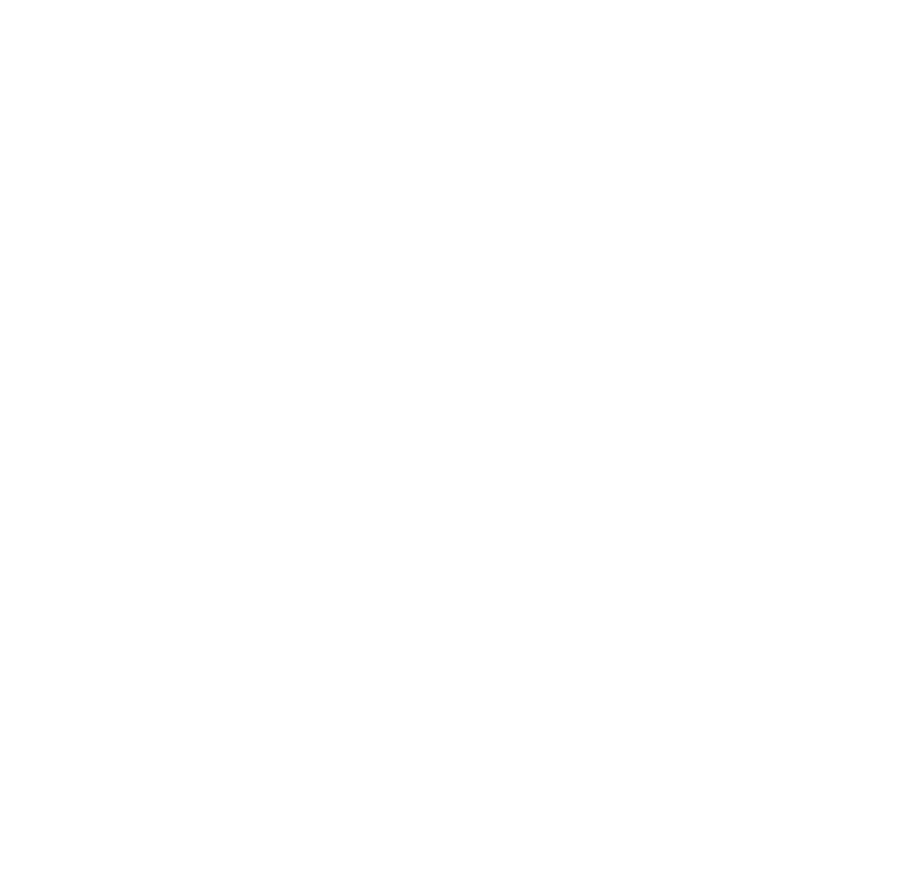
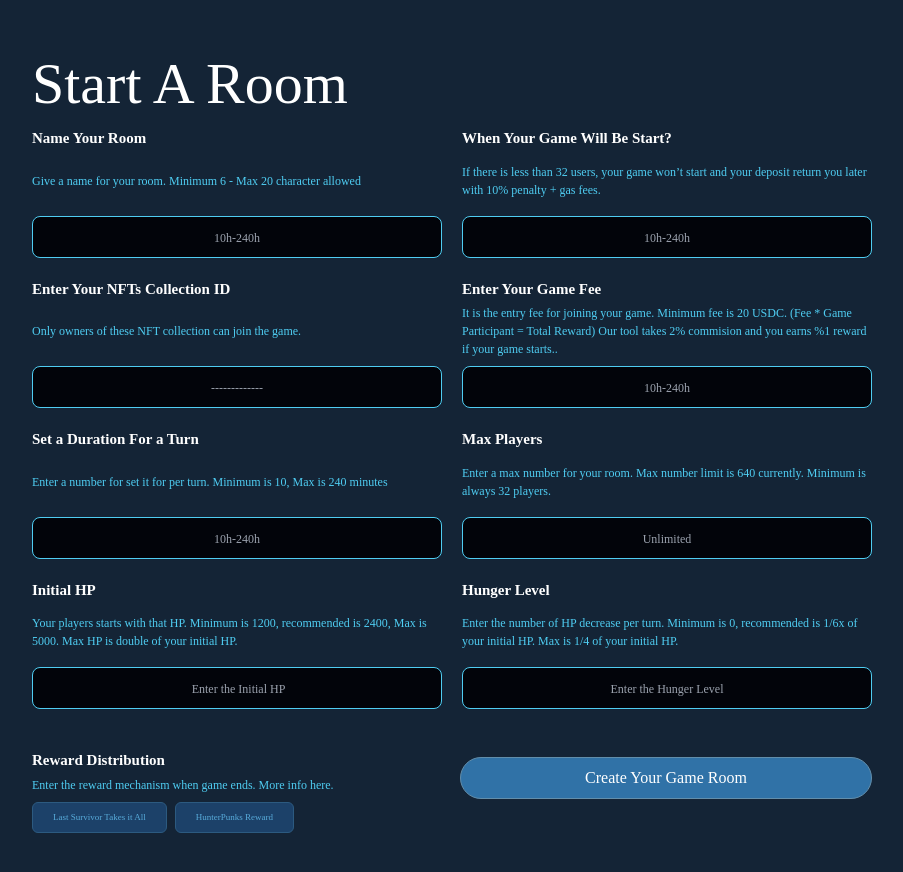
Before and after one commit to codekaya/Pragma-Hackathon-DOJO-ARENA, a React (Vite) app in the folder client/: page /start in a window 1280 px wide. Before the commit this address had no page. Shown: the whole page, without its empty margins (188-1091 px from the left). Before the commit the page ends 800 px from the top, so only its background shows below. Built offline with nearby package versions, Linux system fonts and the light colour scheme; a web font is replaced by a local one.

Commit message:
start game room

```diff
--- a/client/src/main.jsx
+++ b/client/src/main.jsx
@@ -2,6 +2,7 @@
 import ReactDOM from "react-dom/client";
 import "./output.css";
 import Main from "./pages/Main";
+import Start from "./pages/Start";
 import { BrowserRouter, Routes, Route } from "react-router-dom";
 
 ReactDOM.createRoot(document.getElementById("root")).render(
@@ -9,6 +10,7 @@
     <BrowserRouter>
       <Routes>
         <Route path="/" element={<Main />} />
+        <Route path="/start" element={<Start />} />
       </Routes>
     </BrowserRouter>
   </React.StrictMode>
--- a/client/src/output.css
+++ b/client/src/output.css
@@ -530,72 +530,24 @@
   position: relative;
 }
 
-.-left-\[11\.6rem\] {
-  left: -11.6rem;
+.-left-\[6\.4rem\] {
+  left: -6.4rem;
 }
 
-.-left-\[8\.1rem\] {
-  left: -8.1rem;
-}
-
-.-left-\[8rem\] {
-  left: -8rem;
-}
-
-.-left-\[9rem\] {
-  left: -9rem;
-}
-
-.top-0 {
-  top: 0px;
-}
-
-.-left-\[6rem\] {
-  left: -6rem;
+.-left-\[6\.5rem\] {
+  left: -6.5rem;
 }
 
 .-left-\[7rem\] {
   left: -7rem;
 }
 
-.-left-\[6\.6rem\] {
-  left: -6.6rem;
-}
-
-.-left-\[8\.6rem\] {
-  left: -8.6rem;
-}
-
-.-left-\[9\.6rem\] {
-  left: -9.6rem;
-}
-
 .-left-\[9\.1rem\] {
   left: -9.1rem;
 }
 
-.-left-\[6\.1rem\] {
-  left: -6.1rem;
-}
-
-.-left-\[6\.3rem\] {
-  left: -6.3rem;
-}
-
-.-left-\[6\.4rem\] {
-  left: -6.4rem;
-}
-
-.-left-\[8\.3rem\] {
-  left: -8.3rem;
-}
-
-.-left-\[6\.5rem\] {
-  left: -6.5rem;
-}
-
-.isolate {
-  isolation: isolate;
+.top-0 {
+  top: 0px;
 }
 
 .mx-auto {
@@ -609,6 +561,10 @@
 
 .mr-auto {
   margin-right: auto;
+}
+
+.mt-1 {
+  margin-top: 0.25rem;
 }
 
 .mt-10 {
@@ -659,24 +615,16 @@
   min-height: 100vh;
 }
 
-.w-1\/3 {
-  width: 33.333333%;
+.w-dojo {
+  width: 1000px;
 }
 
-.w-2\/3 {
-  width: 66.666667%;
-}
-
-.w-20 {
-  width: 5rem;
-}
-
-.w-full {
+.w-\[100\%\] {
   width: 100%;
 }
 
-.w-1\/2 {
-  width: 50%;
+.w-\[20rem\] {
+  width: 20rem;
 }
 
 .min-w-\[100px\] {
@@ -691,6 +639,10 @@
   max-width: 1000px;
 }
 
+.flex-grow {
+  flex-grow: 1;
+}
+
 .grid-cols-2 {
   grid-template-columns: repeat(2, minmax(0, 1fr));
 }
@@ -703,6 +655,10 @@
   grid-template-columns: repeat(4, minmax(0, 1fr));
 }
 
+.grid-rows-4 {
+  grid-template-rows: repeat(4, minmax(0, 1fr));
+}
+
 .flex-row {
   flex-direction: row;
 }
@@ -713,6 +669,10 @@
 
 .items-center {
   align-items: center;
+}
+
+.items-stretch {
+  align-items: stretch;
 }
 
 .justify-start {
@@ -759,12 +719,26 @@
   margin-bottom: calc(2rem * var(--tw-space-y-reverse));
 }
 
+.space-x-2 > :not([hidden]) ~ :not([hidden]) {
+  --tw-space-x-reverse: 0;
+  margin-right: calc(0.5rem * var(--tw-space-x-reverse));
+  margin-left: calc(0.5rem * calc(1 - var(--tw-space-x-reverse)));
+}
+
+.rounded-lg {
+  border-radius: 0.5rem;
+}
+
 .rounded-md {
   border-radius: 0.375rem;
 }
 
-.rounded-lg {
-  border-radius: 0.5rem;
+.rounded-2xl {
+  border-radius: 1rem;
+}
+
+.rounded-3xl {
+  border-radius: 1.5rem;
 }
 
 .border {
@@ -790,11 +764,6 @@
   border-color: rgb(0 0 0 / var(--tw-border-opacity));
 }
 
-.border-blue-600 {
-  --tw-border-opacity: 1;
-  border-color: rgb(37 99 235 / var(--tw-border-opacity));
-}
-
 .border-green-400 {
   --tw-border-opacity: 1;
   border-color: rgb(74 222 128 / var(--tw-border-opacity));
@@ -803,6 +772,11 @@
 .border-white {
   --tw-border-opacity: 1;
   border-color: rgb(255 255 255 / var(--tw-border-opacity));
+}
+
+.border-\[\#2C5A80\] {
+  --tw-border-opacity: 1;
+  border-color: rgb(44 90 128 / var(--tw-border-opacity));
 }
 
 .bg-\[\#02040A\] {
@@ -830,6 +804,16 @@
   background-color: rgb(0 0 0 / var(--tw-bg-opacity));
 }
 
+.bg-\[\#1C4169\] {
+  --tw-bg-opacity: 1;
+  background-color: rgb(28 65 105 / var(--tw-bg-opacity));
+}
+
+.bg-\[\#3072A7\] {
+  --tw-bg-opacity: 1;
+  background-color: rgb(48 114 167 / var(--tw-bg-opacity));
+}
+
 .px-10 {
   padding-left: 2.5rem;
   padding-right: 2.5rem;
@@ -855,6 +839,16 @@
   padding-right: 1rem;
 }
 
+.px-40 {
+  padding-left: 10rem;
+  padding-right: 10rem;
+}
+
+.px-5 {
+  padding-left: 1.25rem;
+  padding-right: 1.25rem;
+}
+
 .py-10 {
   padding-top: 2.5rem;
   padding-bottom: 2.5rem;
@@ -868,11 +862,6 @@
 .py-4 {
   padding-top: 1rem;
   padding-bottom: 1rem;
-}
-
-.px-40 {
-  padding-left: 10rem;
-  padding-right: 10rem;
 }
 
 .pl-10 {
@@ -911,12 +900,24 @@
   font-size: 16px;
 }
 
+.text-\[17px\] {
+  font-size: 17px;
+}
+
+.text-\[18px\] {
+  font-size: 18px;
+}
+
 .text-\[24px\] {
   font-size: 24px;
 }
 
-.text-\[17px\] {
-  font-size: 17px;
+.text-\[58px\] {
+  font-size: 58px;
+}
+
+.text-\[9px\] {
+  font-size: 9px;
 }
 
 .font-bold {
@@ -931,6 +932,11 @@
   font-weight: 400;
 }
 
+.text-\[\#4FCDF2\] {
+  --tw-text-opacity: 1;
+  color: rgb(79 205 242 / var(--tw-text-opacity));
+}
+
 .text-\[\#FF356D\] {
   --tw-text-opacity: 1;
   color: rgb(255 53 109 / var(--tw-text-opacity));
@@ -941,12 +947,15 @@
   color: rgb(255 255 255 / var(--tw-text-opacity));
 }
 
-.mix-blend-normal {
-  mix-blend-mode: normal;
+.text-\[\#58ABDA\] {
+  --tw-text-opacity: 1;
+  color: rgb(88 171 218 / var(--tw-text-opacity));
 }
 
-.mix-blend-overlay {
-  mix-blend-mode: overlay;
+.shadow-border_1 {
+  --tw-shadow: 0px 0px 4px 1px rgba(97,255,252, 1) inset, 0px 0px 4px 1px rgba(40,211,255, 0.778382);
+  --tw-shadow-colored: inset 0px 0px 4px 1px var(--tw-shadow-color), 0px 0px 4px 1px var(--tw-shadow-color);
+  box-shadow: var(--tw-ring-offset-shadow, 0 0 #0000), var(--tw-ring-shadow, 0 0 #0000), var(--tw-shadow);
 }
 
 .shadow-button_1 {
@@ -955,8 +964,18 @@
   box-shadow: var(--tw-ring-offset-shadow, 0 0 #0000), var(--tw-ring-shadow, 0 0 #0000), var(--tw-shadow);
 }
 
-.shadow-border_1 {
-  --tw-shadow: 0px 0px 4px 1px rgba(97,255,252, 1) inset, 0px 0px 4px 1px rgba(40,211,255, 0.778382);
-  --tw-shadow-colored: inset 0px 0px 4px 1px var(--tw-shadow-color), 0px 0px 4px 1px var(--tw-shadow-color);
-  box-shadow: var(--tw-ring-offset-shadow, 0 0 #0000), var(--tw-ring-shadow, 0 0 #0000), var(--tw-shadow);
+.placeholder\:text-center::-moz-placeholder {
+  text-align: center;
 }
+
+.placeholder\:text-center::placeholder {
+  text-align: center;
+}
+
+.placeholder\:text-\[12px\]::-moz-placeholder {
+  font-size: 12px;
+}
+
+.placeholder\:text-\[12px\]::placeholder {
+  font-size: 12px;
+}
--- a/client/src/pages/Main.jsx
+++ b/client/src/pages/Main.jsx
@@ -1,5 +1,4 @@
 import Layout from "../components/Layout";
-import Logo from "../assets/react.svg";
 import CivilRights from "/civil-rights.png";
 import Strategy from "/random.png";
 import SilverPot from "/silver-pot.png";
@@ -11,7 +10,7 @@
     <div className="flex flex-row items-center space-x-10 px-10 mt-10">
       <div className="bg-[#D8D8D8] min-w-[300px] min-h-[300px] " />
       <span>
-        <p className="">
+        <p className="text-[18px] font-bold">
           Join a Survivor Game with your{" "}
           <span className="text-[#FF356D]">Starknet NFT community.</span> Be the
           last survivor and take all entry fees.
--- /dev/null
+++ b/client/src/pages/Start.jsx
@@ -0,0 +1,87 @@
+import Layout from "../components/Layout";
+
+function Input({ header, label, placeholder }) {
+  return (
+    <div className="flex flex-col justify-between">
+      <h2 className="text-[15px] font-bold">{header}</h2>
+      <label className="text-[12px] text-[#4FCDF2] mt-1">{label}</label>
+      <input
+        className="bg-[#02040A] text-white px-5 py-2 mt-2 rounded-lg border border-[#4FCDF2] placeholder:text-center placeholder:text-[12px]"
+        placeholder={placeholder}
+      />
+    </div>
+  );
+}
+
+export default function Start() {
+  const headers = [
+    "Name Your Room",
+    "When Your Game Will Be Start?",
+    "Enter Your NFTs Collection ID",
+    "Enter Your Game Fee",
+    "Set a Duration For a Turn",
+    "Max Players",
+    "Initial HP",
+    "Hunger Level",
+  ];
+  const labels = [
+    "Give a name for your room. Minimum 6 - Max 20 character allowed",
+    "If there is less than 32 users, your game won’t start and your deposit return you later with 10% penalty + gas fees.",
+    "Only owners of these NFT collection can join the game.",
+    "It is the entry fee for joining your game. Minimum fee is 20 USDC.  (Fee * Game Participant = Total Reward) Our tool takes 2% commision and you earns %1 reward if your game starts.. ",
+    "Enter a number for set it for per turn. Minimum is 10, Max is 240 minutes",
+    "Enter a max number for your room.  Max number limit is 640 currently. Minimum is always 32 players.",
+    "Your players starts with that HP. Minimum is 1200, recommended is 2400, Max is 5000.  Max HP is double of your initial HP.",
+    "Enter the number of HP decrease per turn. Minimum is 0, recommended is 1/6x of your initial HP. Max is 1/4 of your initial HP.",
+  ];
+  const placeholder = [
+    "10h-240h",
+    "10h-240h",
+    "-------------",
+    "10h-240h",
+    "10h-240h",
+    "Unlimited",
+    " Enter the Initial HP",
+    "Enter the Hunger Level",
+  ];
+  const inputs = headers.map((header, index) => (
+    <Input
+      key={index}
+      header={header}
+      label={labels[index]}
+      placeholder={placeholder[index]}
+    />
+  ));
+
+  return (
+    <Layout>
+      <div className="flex flex-col w-dojo px-20">
+        <h1 className="text-[58px]">Start A Room</h1>
+        <div className="grid grid-cols-2 grid-rows-4 gap-5 items-stretch">
+          {inputs}
+        </div>
+        <div className="grid grid-cols-2 mt-10 w-full space-x-2">
+          <div className="flex flex-col justify-between w-1/2">
+            <h2 className="text-[15px] font-bold">Reward Distribution </h2>
+            <label className="text-[12px] text-[#4FCDF2] mt-1">
+              Enter the reward mechanism when game ends. More info here.
+            </label>
+            <div className="flex flex-row justify-start space-x-2">
+              <button className="bg-[#1C4169] text-[#58ABDA] text-[9px] px-5 py-2 mt-2 rounded-md border border-[#2C5A80]">
+                Last Survivor Takes it All
+              </button>
+              <button className="bg-[#1C4169] text-[#58ABDA] text-[9px] px-5 py-2 mt-2 rounded-md border border-[#2C5A80]">
+                HunterPunks Reward
+              </button>
+            </div>
+          </div>
+          <div className="flex flex-col justify-between w-1/2">
+            <button className="bg-[#3072A7] text-white px-5 py-2 mt-2 rounded-3xl border border-[#628EAB]">
+              Create Your Game Room
+            </button>
+          </div>
+        </div>
+      </div>
+    </Layout>
+  );
+}
--- a/client/tailwind.config.js
+++ b/client/tailwind.config.js
@@ -3,6 +3,9 @@
   content: ["./src/**/*.{html,jsx}"],
   theme: {
     extend: {},
+    width: {
+      dojo: "1000px",
+    },
     maxWidth: {
       dojo: "1000px",
     },
```
